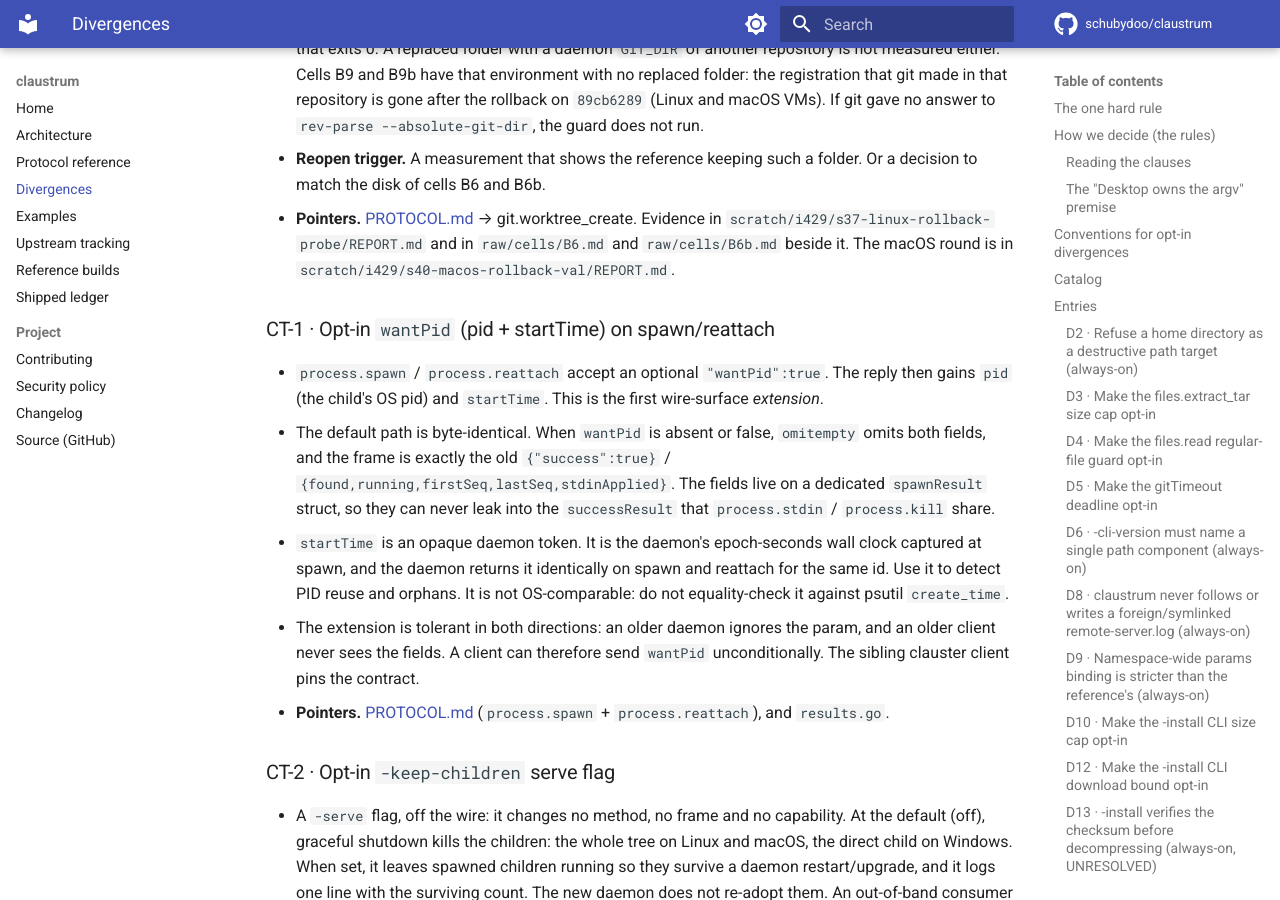
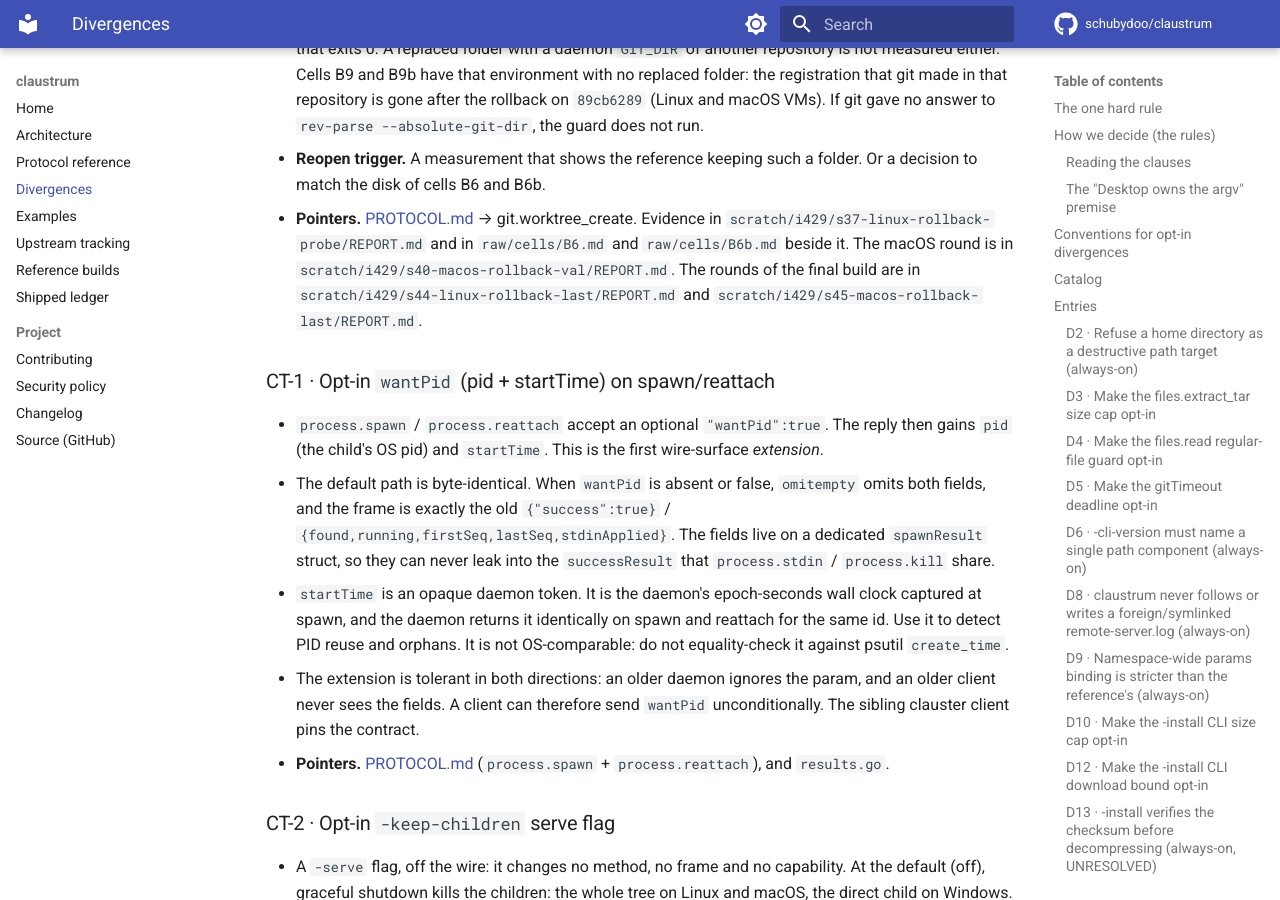
Before and after one commit to schubydoo/claustrum, an MkDocs documentation site: the page built from docs/DIVERGENCES.md, in a window 1280 px wide and 900 px high, scrolled down 30820 px. Built offline with MkDocs 1.6.1 and Material for MkDocs 9.7.7, drawn with Linux system fonts in a browser that asks for light colours; comment, search, counter and statistics services are not loaded.

Commit message:
docs: narrow the spelling claim to its six texts and point D24 at the final rounds
Co-Authored-By: Claude Opus 5.5 <noreply@anthropic.com>

```diff
--- a/docs/DIVERGENCES.md
+++ b/docs/DIVERGENCES.md
@@ -1242,7 +1242,9 @@ operator-declinable. Only CT-2 and CT-5 carry a flag and a key.
 - **Pointers.** [PROTOCOL.md](PROTOCOL.md) → git.worktree_create. Evidence in
   `scratch/i429/s37-linux-rollback-probe/REPORT.md` and in `raw/cells/B6.md` and
   `raw/cells/B6b.md` beside it. The macOS round is in
-  `scratch/i429/s40-macos-rollback-val/REPORT.md`.
+  `scratch/i429/s40-macos-rollback-val/REPORT.md`. The rounds of the final build are in
+  `scratch/i429/s44-linux-rollback-last/REPORT.md` and
+  `scratch/i429/s45-macos-rollback-last/REPORT.md`.
 
 ### CT-1 · Opt-in `wantPid` (pid + startTime) on spawn/reattach { #ct-1 }
 
```
Also changed, not shown: .changeset/worktree-create-rollback.md (+1 -1 lines), 2 other files.
